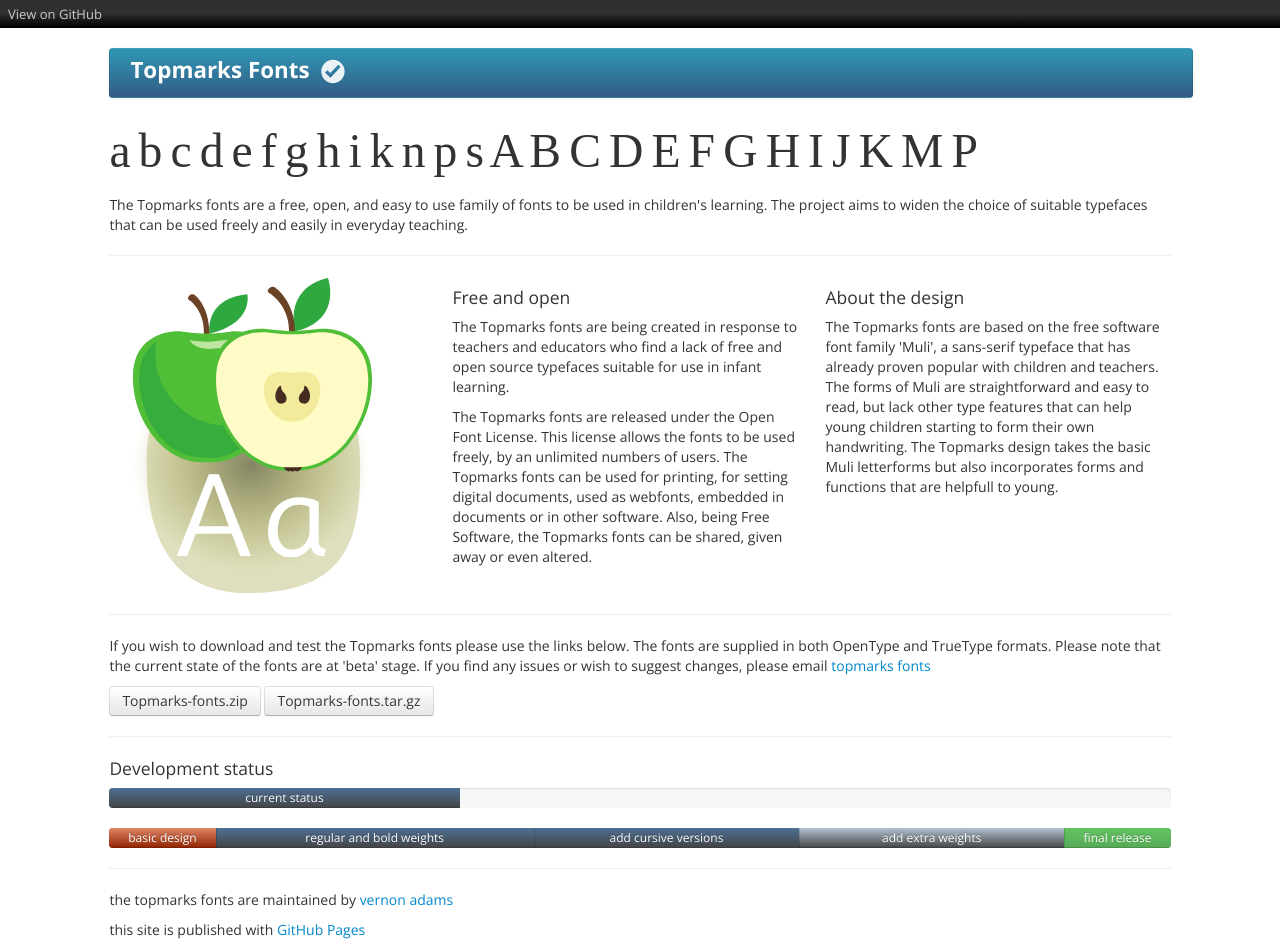
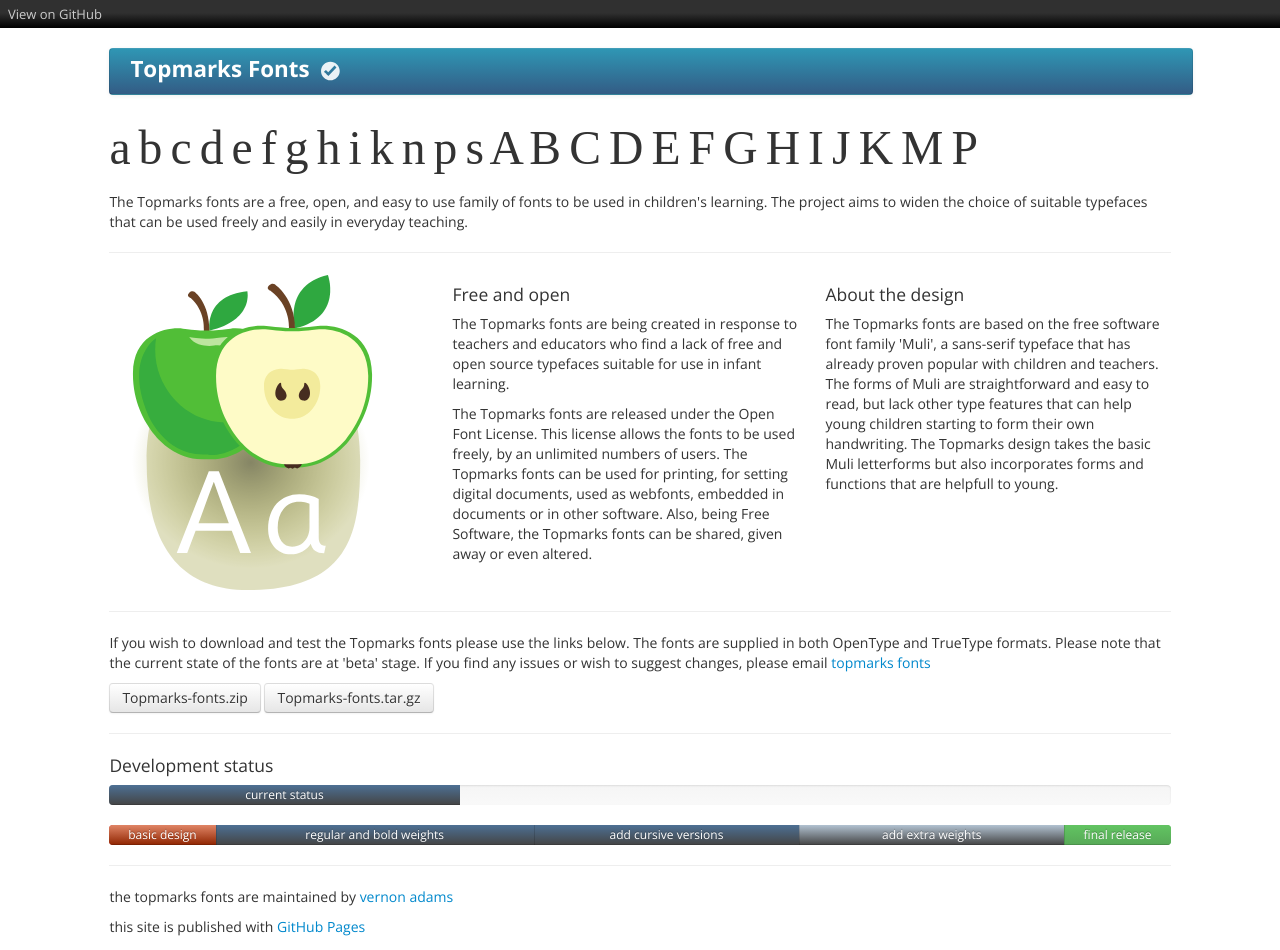
Before and after one commit to vernnobile/topmarks, a Jekyll site: the page built from index.html, in a window 1280 px wide. Built offline with Jekyll 4.4.1, drawn with Linux system fonts in a browser that asks for light colours; some web fonts are replaced.

Commit message:
Update header-masthead.html

```diff
--- a/_includes/header-masthead.html
+++ b/_includes/header-masthead.html
@@ -1,4 +1,4 @@
 <!-- mainnavbar -->
         <div class="navbar navbar-static-cont-width navbar-teal"><p class="navTitle">Topmarks
-          Fonts <img style="padding-left:5px" src="images/tick.svg" width="25px"/></p> </div>
+          Fonts <img style="padding-left:5px" src="images/tick.svg" width="20px"/></p> </div>
         <!-- end header -->
```
